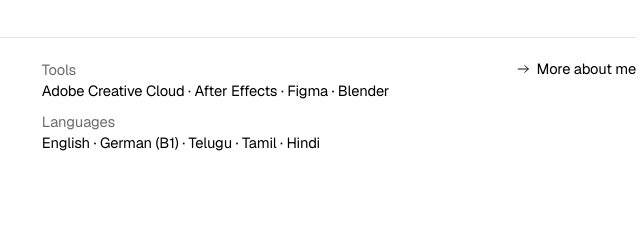
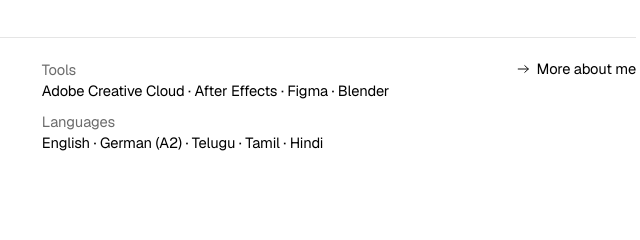
Before and after one commit to pksreenath02-svg/sreenathdesign, a plain HTML site: page index.html in a window 1280 px wide. Shown: the part 2700-2940 px from the top of the page, 597-1237 px from the left. Drawn offline with Linux system fonts and the light colour scheme.

Commit message:
Show German level as A2 everywhere
Co-Authored-By: Claude Sonnet 5.5 <noreply@anthropic.com>

```diff
--- a/index.html
+++ b/index.html
@@ -27,7 +27,7 @@
 <p class="project-card-title-box"><span class="project-card-title-number">07</span><span class="project-card-stack"><span class="project-card-title">Merck — Digital Map<img class="project-card-arrow" src="assets/icons/arrow-right.svg" alt=""></span><span class="project-card-meta">Launch film · Client work</span></span></p></a><a class="project-card" data-tags="g" style="--cc:#7A4433" href="/graphic/stratum" data-c="#7A4433" data-t="Stratum"><div class="project-card-box"><img class="project-card-image" src="assets/work/stratum/card_en.jpg" alt="Stratum" loading="lazy" decoding="async"></div>
 <p class="project-card-title-box"><span class="project-card-title-number">08</span><span class="project-card-stack"><span class="project-card-title">Stratum<img class="project-card-arrow" src="assets/icons/arrow-right.svg" alt=""></span><span class="project-card-meta">Packaging · Self-initiated</span></span></p></a><a class="project-card" data-tags="g" style="--cc:#4C4A30" href="/graphic/making" data-c="#4C4A30" data-t="MAKING"><div class="project-card-box"><img class="project-card-image" src="assets/work/making/card_en.jpg" alt="MAKING" loading="lazy" decoding="async"></div>
 <p class="project-card-title-box"><span class="project-card-title-number">09</span><span class="project-card-stack"><span class="project-card-title">MAKING<img class="project-card-arrow" src="assets/icons/arrow-right.svg" alt=""></span><span class="project-card-meta">Editorial · Self-initiated</span></span></p></a></div><div class="more-foot"><a class="cta text-box" href="/work"><span class="scroll-in"><span class="cta-text"><img class="cta-icon" src="assets/icons/arrow-right.svg" alt=""><span class="roll">All work</span></span></span></a></div></section>
-<section class="home-strip scroll-in-group"><div class="border"></div><p class="strip-lead"><span class="text-box"><span class="scroll-in ">Five years at Merck — campaigns, launches and brand films for global teams.</span></span></p><div class="strip-facts"><div><span class="muted">Tools</span><span>Adobe Creative Cloud · After Effects · Figma · Blender</span></div><div><span class="muted">Languages</span><span>English · German (B1) · Telugu · Tamil · Hindi</span></div></div><a class="cta text-box" href="/about"><span class="scroll-in"><span class="cta-text"><img class="cta-icon" src="assets/icons/arrow-right.svg" alt=""><span class="roll">More about me</span></span></span></a></section></main><footer class="footer"><div class="footer-cta scroll-in-group"><span class="text-box"><span class="scroll-in footer-kicker">Open to full-time roles in Germany</span></span>
+<section class="home-strip scroll-in-group"><div class="border"></div><p class="strip-lead"><span class="text-box"><span class="scroll-in ">Five years at Merck — campaigns, launches and brand films for global teams.</span></span></p><div class="strip-facts"><div><span class="muted">Tools</span><span>Adobe Creative Cloud · After Effects · Figma · Blender</span></div><div><span class="muted">Languages</span><span>English · German (A2) · Telugu · Tamil · Hindi</span></div></div><a class="cta text-box" href="/about"><span class="scroll-in"><span class="cta-text"><img class="cta-icon" src="assets/icons/arrow-right.svg" alt=""><span class="roll">More about me</span></span></span></a></section></main><footer class="footer"><div class="footer-cta scroll-in-group"><span class="text-box"><span class="scroll-in footer-kicker">Open to full-time roles in Germany</span></span>
 <a class="footer-big" href="mailto:sreenath.kannaiah@gmail.com" data-cursor="Mail"><span class="text-box"><span class="scroll-in"><span class="roll">Let’s work together</span></span></span><span class="footer-big-icon magnetic"><img src="assets/icons/arrow-up-right.svg" alt=""></span></a></div>
 <div class="footer-mid scroll-in-group"><div class="border"></div>
 <div class="footer-msg"><p class="footer-msg-text scrub"><span class="wd">Looking</span> <span class="wd">for</span> <span class="wd">a</span> <span class="wd">graphic</span> <span class="wd">and</span> <span class="wd">motion</span> <span class="wd">designer</span> <span class="wd">to</span> <span class="wd">join</span> <span class="wd">your</span> <span class="wd">team?</span> <span class="wd">I’d</span> <span class="wd">be</span> <span class="wd">glad</span> <span class="wd">to</span> <span class="wd">hear</span> <span class="wd">about</span> <span class="wd">the</span> <span class="wd">role</span> <span class="wd">and</span> <span class="wd">how</span> <span class="wd">I</span> <span class="wd">can</span> <span class="wd">contribute.</span></p><a class="footer-mail reveal" href="mailto:sreenath.kannaiah@gmail.com"><span class="roll">sreenath.kannaiah@gmail.com</span><img src="assets/icons/arrow-up-right.svg" alt=""></a></div>
```
Also changed, not shown: about.html (+1 -1 lines), de/about.html (+1 -1 lines), de/index.html (+1 -1 lines).
